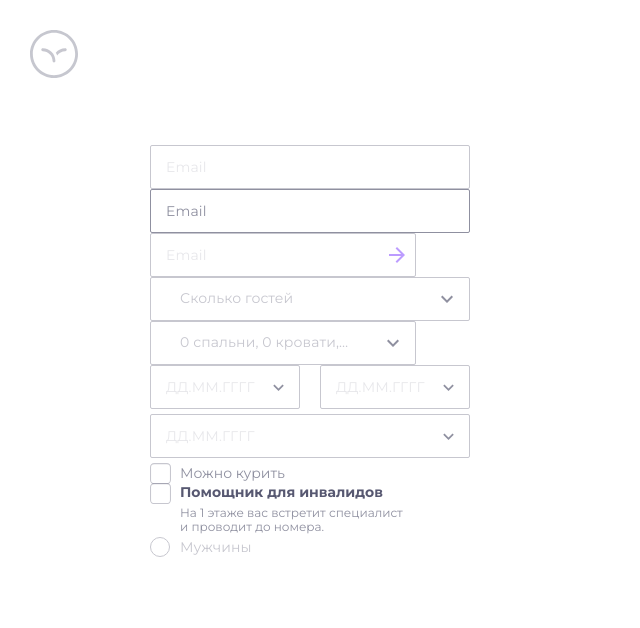
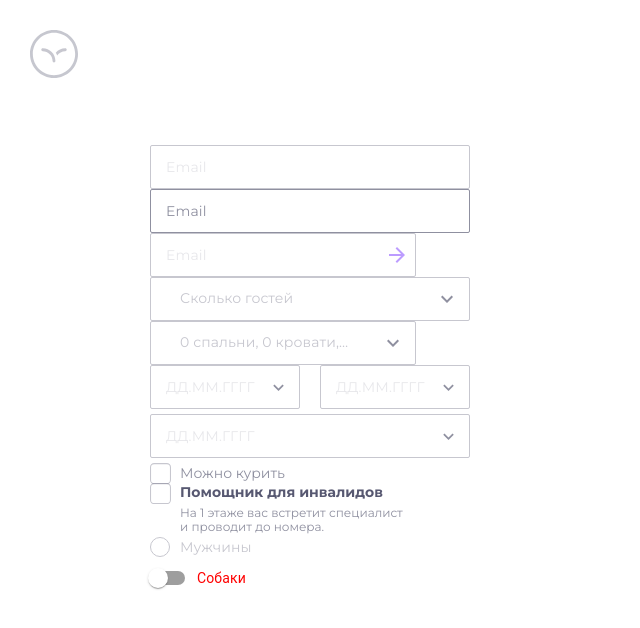
Before and after one commit to PushkinDenis/toxin-hotel-react, a React (Vite) app: page /toxin-hotel-react/form-elements in a window 1280 px wide. Shown: the top 628 px of the page, without its empty margins (0-640 px from the left). Built offline with nearby package versions, Linux system fonts and the light colour scheme.

Commit message:
create switch

```diff
--- a/src/pages/ui-kit/form-elements/ui/form-elements.tsx
+++ b/src/pages/ui-kit/form-elements/ui/form-elements.tsx
@@ -1,6 +1,6 @@
 import { FC } from "react";
 import { LayoutUiKit } from "@pages";
-import { Dropdown, TextField, DatePickerDropdown, Checkbox, Radio } from "@shared";
+import { Dropdown, TextField, DatePickerDropdown, Checkbox, Radio, Switch } from "@shared";
 import styles from "./form-elements.module.scss";
 
 export const FormElements: FC = () => {
@@ -17,6 +17,7 @@ export const FormElements: FC = () => {
         <Checkbox label="Можно курить" />
         <Checkbox label="Помощник для инвалидов" type="rich" description="На 1 этаже вас встретит специалист и проводит до номера." />
         <Radio label="Мужчины" />
+        <Switch label="Собаки" />
       </div>
     </LayoutUiKit>
   );
--- /dev/null
+++ b/src/shared/assets/switch-checked.tsx
@@ -0,0 +1,19 @@
+import { FC } from "react";
+import { SvgIcon } from "@mui/material";
+
+export const SwitchChecked: FC = () => {
+  return (
+    <SvgIcon>
+      <svg width="40" height="21" viewBox="0 0 40 21" fill="none" xmlns="http://www.w3.org/2000/svg">
+        <rect x="0.5" y="1.05762" width="39" height="19" rx="9.5" fill="white" stroke="#BC9CFF" />
+        <rect x="24" y="4.55762" width="12" height="12" rx="6" fill="url(#paint0_linear_0_1)" />
+        <defs>
+          <linearGradient id="paint0_linear_0_1" x1="30" y1="4.55762" x2="30" y2="16.5576" gradientUnits="userSpaceOnUse">
+            <stop stop-color="#BC9CFF" />
+            <stop offset="1" stop-color="#8BA4F9" />
+          </linearGradient>
+        </defs>
+      </svg>
+    </SvgIcon>
+  );
+};
--- /dev/null
+++ b/src/shared/assets/switch.tsx
@@ -0,0 +1,14 @@
+import { FC } from "react";
+import { SvgIcon } from "@mui/material";
+
+export const SwitchDefault: FC = () => {
+  return (
+    <SvgIcon>
+      <svg width="40" height="21" viewBox="0 0 40 21" fill="none" xmlns="http://www.w3.org/2000/svg">
+        <rect y="0.557617" width="40" height="20" rx="10" fill="white" />
+        <rect x="0.5" y="1.05762" width="39" height="19" rx="9.5" stroke="#1F2041" stroke-opacity="0.25" />
+        <rect x="4" y="4.55762" width="12" height="12" rx="6" fill="#1F2041" fill-opacity="0.25" />
+      </svg>
+    </SvgIcon>
+  );
+};
--- a/src/shared/index.ts
+++ b/src/shared/index.ts
@@ -11,3 +11,6 @@ export * from "./assets/checkbox.tsx";
 export * from "./ui/radio/radio.tsx";
 export * from "./assets/radio-checked.tsx";
 export * from "./assets/radio.tsx";
+export * from "./ui/switch/switch.tsx";
+export * from "./assets/switch-checked.tsx";
+export * from "./assets/switch.tsx";
--- /dev/null
+++ b/src/shared/ui/switch/switch.module.scss
@@ -0,0 +1,6 @@
+.switch {
+  color: rebeccapurple;
+}
+.label {
+  color: red;
+}
--- /dev/null
+++ b/src/shared/ui/switch/switch.tsx
@@ -0,0 +1,19 @@
+import { FC } from "react";
+import styles from "./switch.module.scss";
+import { Switch as SwitchMui, StyledEngineProvider, FormControlLabel, SwitchClasses as classes } from "@mui/material";
+import { SwitchDefault, SwitchChecked } from "@shared";
+import clsx from "clsx";
+
+type SwitchProps = {
+  label?: string;
+};
+
+export const Switch: FC<SwitchProps> = ({ label }) => {
+  return (
+    <>
+      <StyledEngineProvider injectFirst>
+        <FormControlLabel className={styles.label} control={<SwitchMui className={styles.switch} />} label={label} />
+      </StyledEngineProvider>
+    </>
+  );
+};
```
